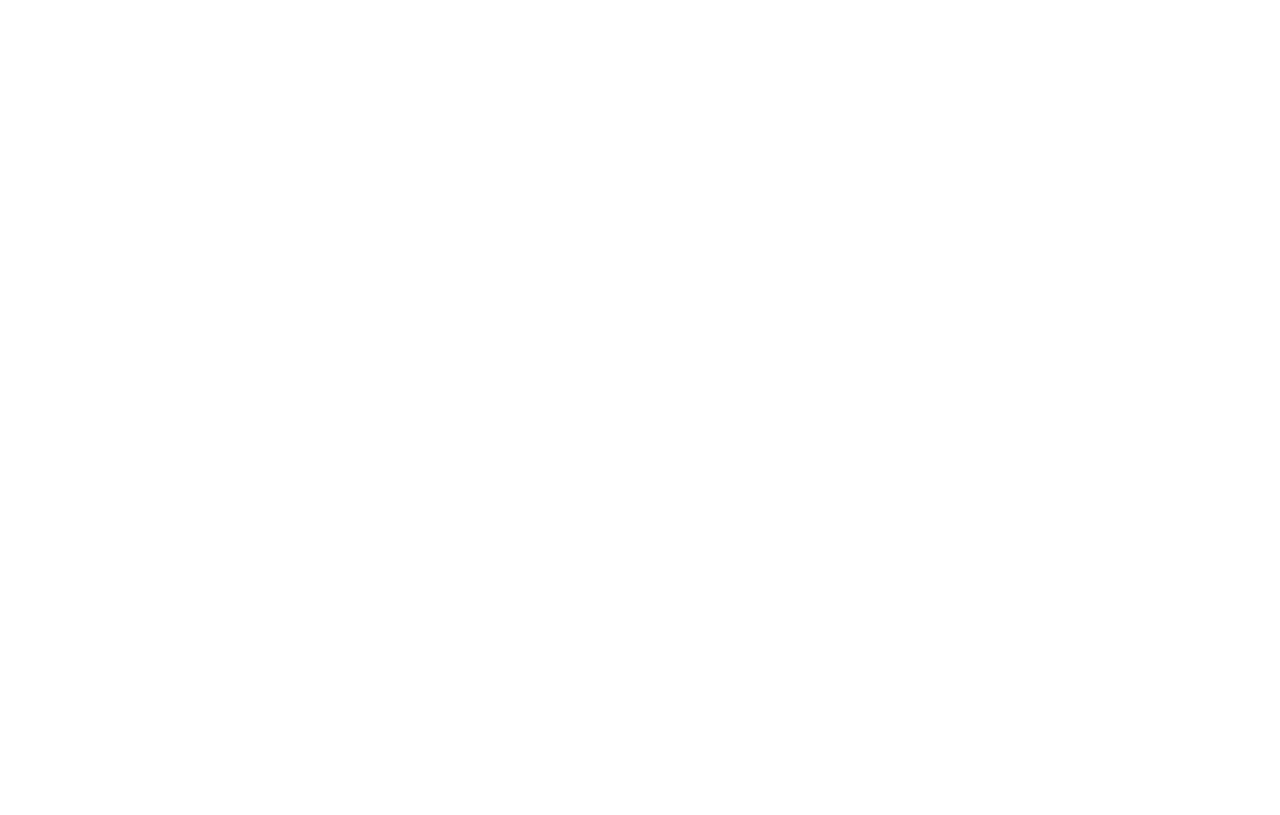
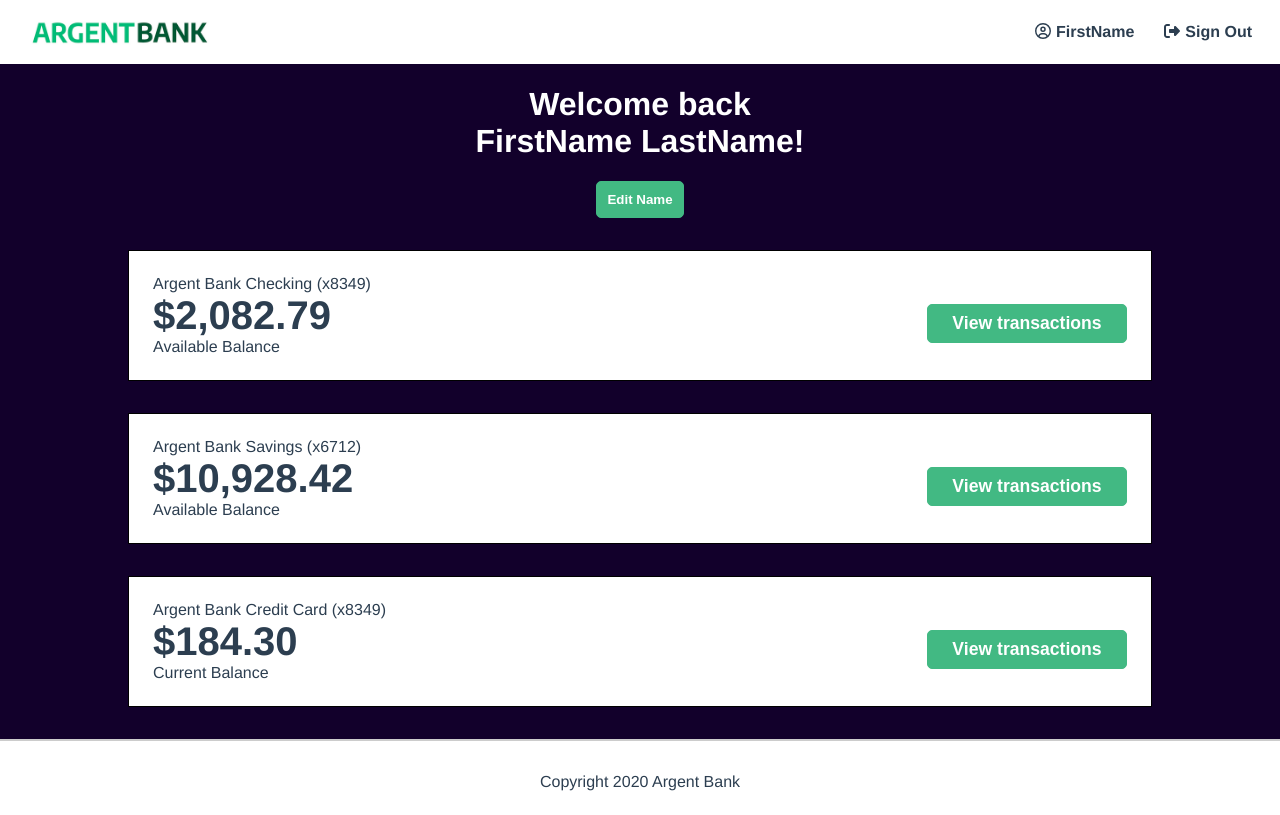
Before and after one commit to CamilleLinan/ArgentBank-Front, a React (Vite) app: page /user/1 in a window 1280 px wide. Before the commit this address had no page. Built offline with nearby package versions, Linux system fonts and the light colour scheme.

Commit message:
add user page and update header

```diff
--- a/src/components/Layout/Header/Header.tsx
+++ b/src/components/Layout/Header/Header.tsx
@@ -1,13 +1,21 @@
-import { FC } from "react";
+import { FC, useEffect, useState } from "react";
 import "./_Header.scss";
 import { NavLink } from "react-router-dom";
 import logo from "../../../assets/argentBankLogo.png";
 import { FontAwesomeIcon } from "@fortawesome/react-fontawesome";
 import { faUserCircle } from "@fortawesome/free-regular-svg-icons";
+import { faRightFromBracket } from "@fortawesome/free-solid-svg-icons";
 
-const iconUser = <FontAwesomeIcon icon={faUserCircle} />
+const iconUser = <FontAwesomeIcon icon={faUserCircle} />;
+const iconLogOut = <FontAwesomeIcon icon={faRightFromBracket} />;
 
 const Header: FC = () => {
+  const [user, setUser] = useState<boolean>(true);
+
+  useEffect(() => {
+    setUser(true);
+  }, []);
+
   return (
     <header>
       <nav className="main-nav">
@@ -20,10 +28,26 @@
           <h1 className="sr-only">Argent Bank</h1>
         </NavLink>
         <div>
-          <NavLink className="main-nav-item" to="/sign-in">
-            <span className="main-nav-icon">{iconUser}</span>
-            Sign In
-          </NavLink>
+          {user ? (
+            <>
+              <NavLink
+                className="main-nav-item main-nav-item-user"
+                to="/user/1"
+              >
+                <span className="main-nav-icon">{iconUser}</span>
+                FirstName
+              </NavLink>
+              <NavLink className="main-nav-item" to="/">
+                <span className="main-nav-icon">{iconLogOut}</span>
+                Sign Out
+              </NavLink>
+            </>
+          ) : (
+            <NavLink className="main-nav-item" to="/sign-in">
+              <span className="main-nav-icon">{iconUser}</span>
+              Sign In
+            </NavLink>
+          )}
         </div>
       </nav>
     </header>
--- a/src/components/Layout/Header/_Header.scss
+++ b/src/components/Layout/Header/_Header.scss
@@ -21,6 +21,10 @@
     &:hover {
       text-decoration: underline;
     }
+
+    &-user {
+      margin-right: 30px;
+    }
   }
 
   &-logo {
--- a/src/components/SignIn/SignInForm/_SignInForm.scss
+++ b/src/components/SignIn/SignInForm/_SignInForm.scss
@@ -8,9 +8,11 @@
     font-size: 1.1rem;
     font-weight: bold;
     margin-top: 1rem;
-    border-color: $pryColor;
+    border: 1px solid $pryColor;
     background-color: $pryColor;
+    border-radius: 5px;
     color: #fff;
+    box-sizing: border-box;
   }
 
   &-content {
@@ -18,6 +20,10 @@
     background-color: white;
     width: 300px;
     padding: 2rem;
+
+    & h1 {
+      margin-top: 0;
+    }
   }
 
   &-icon {
--- /dev/null
+++ b/src/components/User/UserAccounts/UserAccounts.tsx
@@ -0,0 +1,42 @@
+import { FC } from "react";
+import "./_UserAccounts.scss";
+
+const UserAccounts: FC = () => {
+  return (
+    <>
+      <h2 className="sr-only">Accounts</h2>
+      <section className="account">
+        <div className="account-content-wrapper">
+          <h3 className="account-title">Argent Bank Checking (x8349)</h3>
+          <p className="account-amount">$2,082.79</p>
+          <p className="account-amount-description">Available Balance</p>
+        </div>
+        <div className="account-content-wrapper cta">
+          <button className="transaction-button">View transactions</button>
+        </div>
+      </section>
+      <section className="account">
+        <div className="account-content-wrapper">
+          <h3 className="account-title">Argent Bank Savings (x6712)</h3>
+          <p className="account-amount">$10,928.42</p>
+          <p className="account-amount-description">Available Balance</p>
+        </div>
+        <div className="account-content-wrapper cta">
+          <button className="transaction-button">View transactions</button>
+        </div>
+      </section>
+      <section className="account">
+        <div className="account-content-wrapper">
+          <h3 className="account-title">Argent Bank Credit Card (x8349)</h3>
+          <p className="account-amount">$184.30</p>
+          <p className="account-amount-description">Current Balance</p>
+        </div>
+        <div className="account-content-wrapper cta">
+          <button className="transaction-button">View transactions</button>
+        </div>
+      </section>
+    </>
+  );
+};
+
+export default UserAccounts;
--- /dev/null
+++ b/src/components/User/UserAccounts/_UserAccounts.scss
@@ -0,0 +1,65 @@
+@import "@scss/variables";
+
+.account {
+  display: flex;
+  justify-content: space-between;
+  align-items: center;
+  border: 1px solid black;
+  background-color: #fff;
+  width: 80%;
+  margin: 0 auto;
+  flex-direction: column;
+  padding: 1.5rem;
+  box-sizing: border-box;
+  text-align: left;
+  margin-bottom: 2rem;
+
+  &-amount {
+    margin: 0;
+    font-size: 2.5rem;
+    font-weight: bold;
+
+    &-description {
+      margin: 0;
+    }
+  }
+
+  &-title {
+    margin: 0;
+    padding: 0;
+    font-size: 1rem;
+    font-weight: normal;
+  }
+
+  &-content-wrapper {
+    width: 100%;
+    flex: 1;
+  }
+}
+
+.transaction-button {
+  display: block;
+  width: 100%;
+  padding: 8px;
+  font-size: 1.1rem;
+  font-weight: bold;
+  margin-top: 1rem;
+  border: 1px solid $pryColor;
+  background-color: $pryColor;
+  border-radius: 5px;
+  color: #fff;
+}
+
+@media (min-width: 720px) {
+  .account {
+    flex-direction: row;
+
+    &-content-wrapper.cta {
+      flex: 0;
+    }
+  }
+
+  .transaction-button {
+    width: 200px;
+  }
+}
--- /dev/null
+++ b/src/components/User/UserHeader/UserHeader.tsx
@@ -0,0 +1,17 @@
+import { FC } from "react";
+import "./_UserHeader.scss";
+
+const UserHeader: FC = () => {
+  return (
+    <div className="header">
+      <h1>
+        Welcome back
+        <br />
+        FirstName LastName!
+      </h1>
+      <button className="edit-button">Edit Name</button>
+    </div>
+  );
+};
+
+export default UserHeader;
--- /dev/null
+++ b/src/components/User/UserHeader/_UserHeader.scss
@@ -0,0 +1,15 @@
+@import "@scss/variables";
+
+.header {
+  color: #fff;
+  margin-bottom: 2rem;
+}
+
+.edit-button {
+  border: 1px solid $pryColor;
+  background-color: $pryColor;
+  border-radius: 5px;
+  color: #fff;
+  font-weight: bold;
+  padding: 10px;
+}
--- /dev/null
+++ b/src/pages/User/User.tsx
@@ -0,0 +1,21 @@
+import { FC } from "react";
+import "./_User.scss";
+import Header from "../../components/Layout/Header/Header";
+import Footer from "../../components/Layout/Footer/Footer";
+import UserHeader from "../../components/User/UserHeader/UserHeader";
+import UserAccounts from "../../components/User/UserAccounts/UserAccounts";
+
+const User: FC = () => {
+  return (
+    <>
+      <Header />
+      <main className="main bg-dark">
+        <UserHeader />
+        <UserAccounts />
+      </main>
+      <Footer />
+    </>
+  );
+};
+
+export default User;
--- a/src/routes/Routes.tsx
+++ b/src/routes/Routes.tsx
@@ -2,6 +2,7 @@
 import { BrowserRouter, Route, Routes } from "react-router-dom";
 import Home from "../pages/Home/Home";
 import SignIn from "../pages/SignIn/SignIn";
+import User from "../pages/User/User";
 
 const IndexRoutes: FC = () => {
   return (
@@ -9,6 +10,7 @@
       <Routes>
         <Route path="/" element={<Home />} />
         <Route path="/sign-in" element={<SignIn />} />
+        <Route path="/user/:id" element={<User />} />
       </Routes>
     </BrowserRouter>
   );
--- a/src/styles/scss/main.scss
+++ b/src/styles/scss/main.scss
@@ -24,96 +24,21 @@
 .bg-dark {
   background-color: #12002b;
   display: flex;
+  flex-direction: column;
   justify-content: center;
   align-items: center;
 }
 
 .sr-only {
-  border: 0 !important;
-  clip: rect(1px, 1px, 1px, 1px) !important; /* 1 */
-  -webkit-clip-path: inset(50%) !important;
-  clip-path: inset(50%) !important; /* 2 */
-  height: 1px !important;
-  margin: -1px !important;
-  overflow: hidden !important;
-  padding: 0 !important;
-  position: absolute !important;
-  width: 1px !important;
-  white-space: nowrap !important; /* 3 */
+  border: 0;
+  clip: rect(1px, 1px, 1px, 1px); /* 1 */
+  -webkit-clip-path: inset(50%);
+  clip-path: inset(50%); /* 2 */
+  height: 1px;
+  margin: -1px;
+  overflow: hidden;
+  padding: 0;
+  position: absolute;
+  width: 1px;
+  white-space: nowrap; /* 3 */
 }
-
-.account {
-  display: flex;
-  justify-content: space-between;
-  align-items: center;
-  border: 1px solid black;
-  background-color: #fff;
-  width: 80%;
-  margin: 0 auto;
-  flex-direction: column;
-  padding: 1.5rem;
-  box-sizing: border-box;
-  text-align: left;
-  margin-bottom: 2rem;
-}
-
-.account-amount {
-  margin: 0;
-  font-size: 2.5rem;
-  font-weight: bold;
-}
-
-.account-amount-description {
-  margin: 0;
-}
-
-.account-title {
-  margin: 0;
-  padding: 0;
-  font-size: 1rem;
-  font-weight: normal;
-}
-
-.account-content-wrapper {
-  width: 100%;
-  flex: 1;
-}
-
-.edit-button {
-  border-color: #00bc77;
-  background-color: #00bc77;
-  color: #fff;
-  font-weight: bold;
-  padding: 10px;
-}
-
-.header {
-  color: #fff;
-  margin-bottom: 2rem;
-}
-
-.transaction-button {
-  display: block;
-  width: 100%;
-  padding: 8px;
-  font-size: 1.1rem;
-  font-weight: bold;
-  margin-top: 1rem;
-  border-color: #00bc77;
-  background-color: #00bc77;
-  color: #fff;
-}
-
-@media (min-width: 720px) {
-  .account {
-    flex-direction: row;
-  }
-
-  .account-content-wrapper.cta {
-    flex: 0;
-  }
-
-  .transaction-button {
-    width: 200px;
-  }
-}
```
Also changed, not shown: src/pages/User/_User.scss (added). Lines whose indentation alone changed are shown as unchanged.
